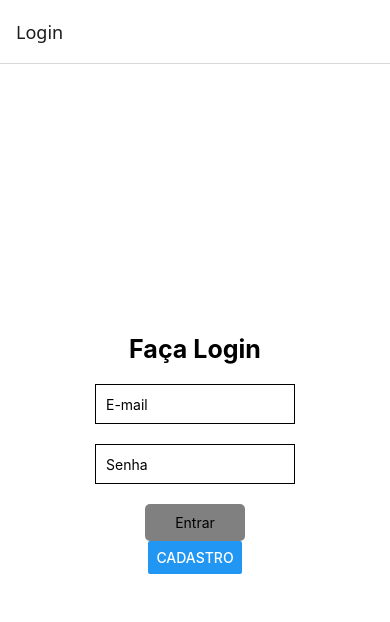
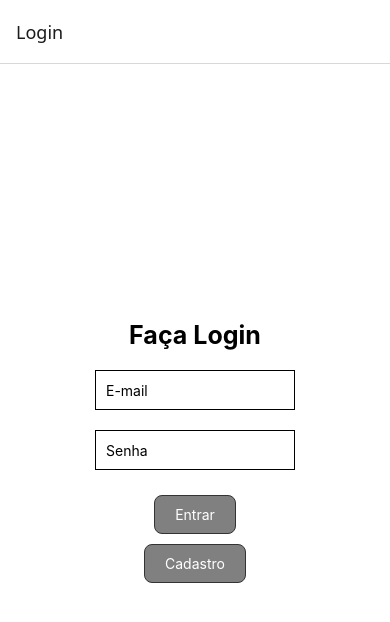
Before and after one commit to Fogazzaa/minhasreservasV2, a React Native app in the folder main/mobile/: screen /Login in a window 390 px wide. Shown: the top 622 px of the page. Built offline with nearby package versions, Linux system fonts and the light colour scheme.

Commit message:
26-02-25 / atualização na estilização de Login e Cadastro

```diff
--- a/main/mobile/src/screens/Cadastro.js
+++ b/main/mobile/src/screens/Cadastro.js
@@ -74,14 +74,15 @@ export default function Cadastro({ navigation }) {
         }}
         style={styles.input}
       />
-      <TouchableOpacity onPress={handleCadastro} style={styles.button}>
-        <Text style={styles.button}>Entrar</Text>
+      <TouchableOpacity onPress={handleCadastro} style={styles.button_Entrar}>
+        <Text style={styles.text}>Entrar</Text>
       </TouchableOpacity>
-      <Button
-        title="Login"
+      <TouchableOpacity
+        style={styles.button_toLogin}
         onPress={() => navigation.navigate("Login")}
-        style={styles.button}
-      />
+      >
+        <Text style={styles.text}>Login</Text>
+      </TouchableOpacity>
     </View>
   );
 }
@@ -101,12 +102,32 @@ const styles = StyleSheet.create({
     marginBottom: 20,
     paddingHorizontal: 10,
   },
-  button: {
+  button_Entrar: {
     backgroundColor: "gray",
+    paddingVertical: 10,
+    paddingHorizontal: 20,
+    borderRadius: 8,
+    borderWidth: 1,
+    borderColor: "#333",
+    alignItems: "center",
+    margin: 5
+  },
+  button_toLogin: {
+    backgroundColor: "gray",
+    paddingVertical: 10,
+    paddingHorizontal: 20,
+    borderRadius: 8,
+    borderWidth: 1,
+    borderColor: "#333",
+    alignItems: "center",
+    margin: 5
   },
   title: {
     fontSize: 25,
     fontWeight: "bold",
     marginBottom: 20,
   },
+  text: {
+    color: "white",
+  },
 });
--- a/main/mobile/src/screens/Login.js
+++ b/main/mobile/src/screens/Login.js
@@ -6,11 +6,11 @@ import {
   TouchableOpacity,
   Alert,
   StyleSheet,
-  Button
+  Button,
 } from "react-native";
 import api from "../axios/axios";
 
-export default function Login({navigation}) {
+export default function Login({ navigation }) {
   const [user, setUser] = useState({
     email: "",
     password: "",
@@ -47,11 +47,15 @@ export default function Login({navigation}) {
         }}
         style={styles.input}
       />
-      <TouchableOpacity onPress={handleLogin} style={styles.button}>
-
-        <Text style={styles.buttonText}>Entrar</Text>
+      <TouchableOpacity onPress={handleLogin} style={styles.button_Entrar}>
+        <Text style={styles.text}>Entrar</Text>
       </TouchableOpacity>
-      <Button title="Cadastro" onPress={() => navigation.navigate("Cadastro")}/>
+      <TouchableOpacity
+        style={styles.button_toCadastro}
+        onPress={() => navigation.navigate("Cadastro")}
+      >
+        <Text style={styles.text}>Cadastro</Text>
+      </TouchableOpacity>
     </View>
   );
 }
@@ -71,17 +75,32 @@ const styles = StyleSheet.create({
     marginBottom: 20,
     paddingHorizontal: 10,
   },
-  button: {
+  button_Entrar: {
     backgroundColor: "gray",
-    padding: 10,
-    borderRadius: 5,
+    paddingVertical: 10,
+    paddingHorizontal: 20,
+    borderRadius: 8,
+    borderWidth: 1,
+    borderColor: "#333",
     alignItems: "center",
-    width: "100%",
-    width: 100,
+    margin: 5
+  },
+  button_toCadastro: {
+    backgroundColor: "gray",
+    paddingVertical: 10,
+    paddingHorizontal: 20,
+    borderRadius: 8,
+    borderWidth: 1,
+    borderColor: "#333",
+    alignItems: "center",
+    margin: 5
   },
   title: {
     fontSize: 25,
     fontWeight: "bold",
     marginBottom: 20,
   },
+  text: {
+    color: "white",
+  },
 });
```
